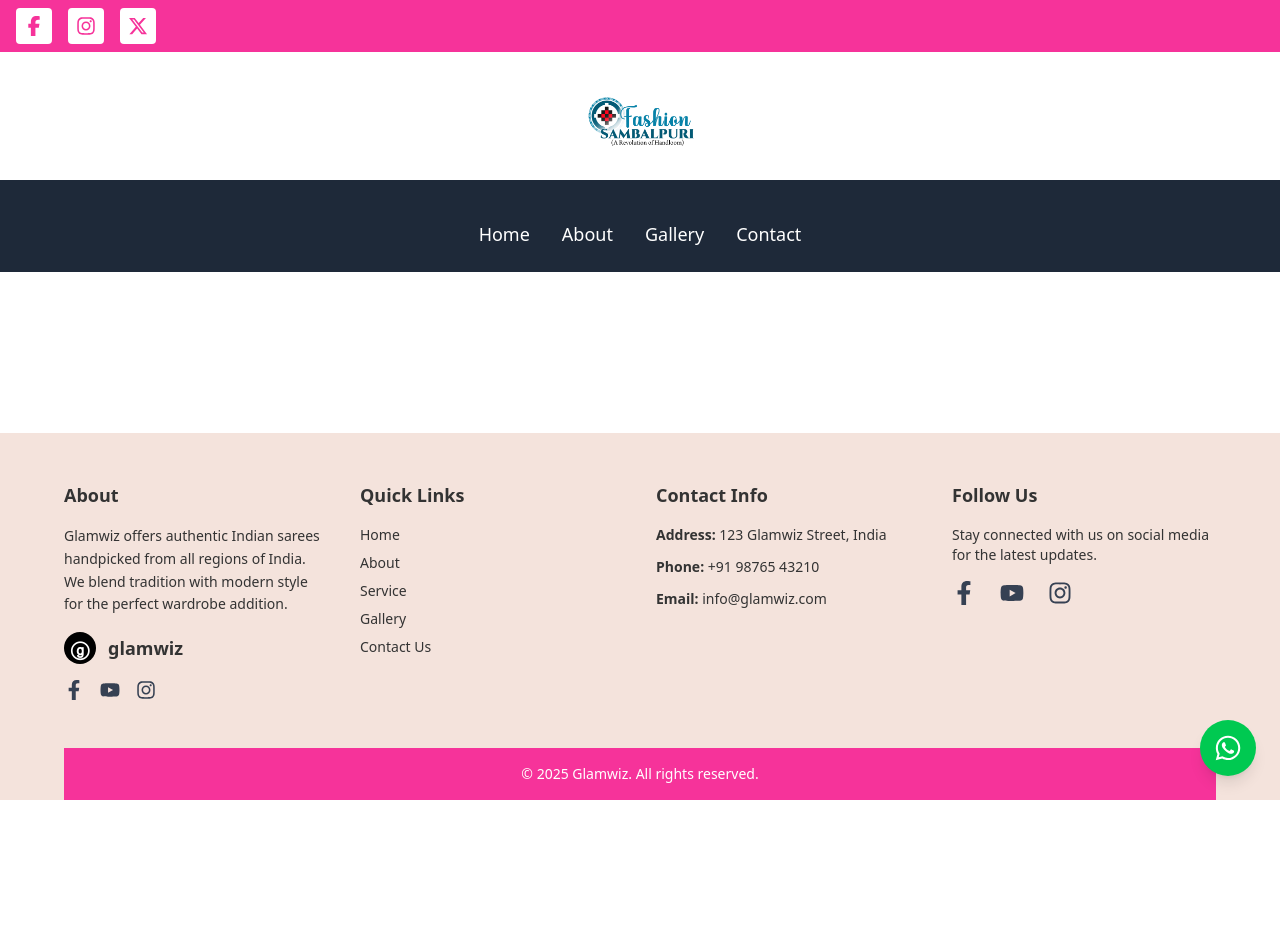
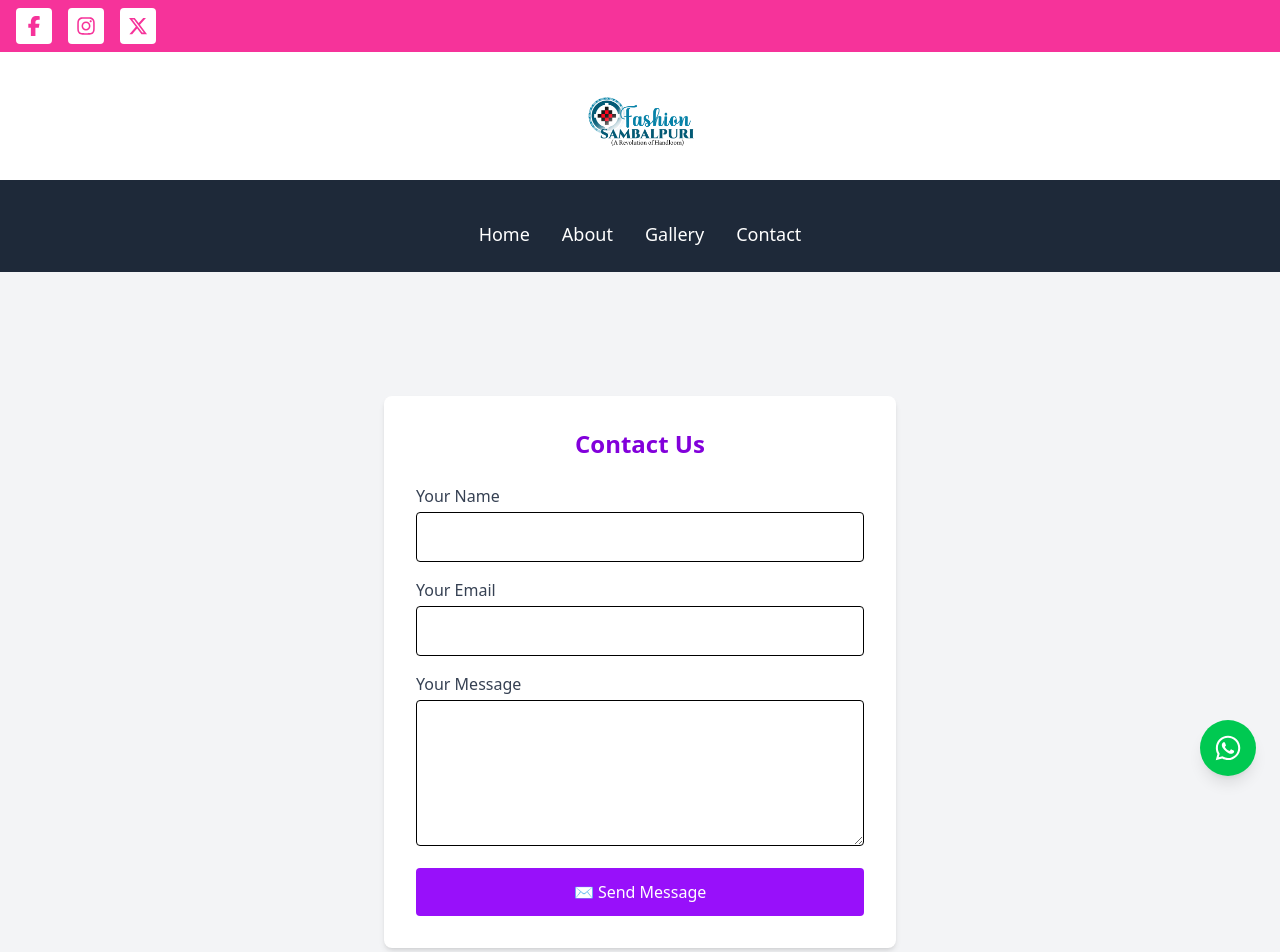
Before and after one commit to Vaishali1359/SareeWeb, a React (Vite) app: page /contactus in a window 1280 px wide. Shown: the top 952 px of the page. Before the commit the page ends 800 px from the top, so only its background shows below. Built offline with nearby package versions, Linux system fonts and the light colour scheme.

Commit message:
contactFrom

```diff
--- a/package.json
+++ b/package.json
@@ -10,6 +10,7 @@
     "preview": "vite preview"
   },
   "dependencies": {
+    "@emailjs/browser": "^4.4.1",
     "@tailwindcss/vite": "^4.1.13",
     "lucide-react": "^0.545.0",
     "react": "^19.1.1",
--- a/src/App.jsx
+++ b/src/App.jsx
@@ -7,6 +7,7 @@ import Footer from './Components/Othersubpage/Footer';
 import WhatsAppButton from './Components/Button/WhatsAppButton';
 import About from './Components/AboutMain/About';
 import AllSaree from './Components/Othersubpage/AllSaree'
+import ContactForm from './Components/Othersubpage/ContactForm';
 const App = () => {
   return (
     <div className="flex flex-col min-h-screen">
@@ -18,6 +19,7 @@ const App = () => {
           <Route path='/about' element={<About />} />
           {/* Add other routes as needed */}
           <Route path='/gallery' element={<AllSaree />} />
+          <Route path='/contactus' element={<ContactForm />} />
         </Routes>
       </div>
 
--- a/src/Components/Button/WhatsAppButton.jsx
+++ b/src/Components/Button/WhatsAppButton.jsx
@@ -3,8 +3,8 @@ import React from 'react';
 import { FaWhatsapp } from 'react-icons/fa';
 
 export default function WhatsAppButton({
-  number = "51955081075",
-  message = "Hola! Quisiera más información sobre Varela 2.",
+  number = "917846954967",
+  message = "Hello! I want to know more about your sarees.",
 }) {
   const whatsappURL = `https://wa.me/${number}?text=${encodeURIComponent(message)}`;
 
--- a/src/Components/Navbar/FooterNav.jsx
+++ b/src/Components/Navbar/FooterNav.jsx
@@ -32,7 +32,7 @@ const FooterNav = () => {
         <Link to="/gallery" className="hover:text-gray-400 transition">
           Gallery
         </Link>
-        <Link to="/contact" className="hover:text-gray-400 transition">
+        <Link to="/contactus" className="hover:text-gray-400 transition">
           Contact
         </Link>
       </nav>
--- /dev/null
+++ b/src/Components/Othersubpage/ContactForm.jsx
@@ -0,0 +1,77 @@
+import React, { useRef } from "react";
+import emailjs from "@emailjs/browser";
+
+const ContactForm = () => {
+  const form = useRef();
+
+  const sendEmail = (e) => {
+    e.preventDefault();
+
+    emailjs
+      .sendForm(
+        "service_h5615ls",      // ✅ Your service ID
+        "template_sd2281j",     // ✅ Your template ID
+        form.current,
+        "zBCZPaU4IU0LNVDEt"     // ✅ Your public key
+      )
+      .then(() => {
+        alert("✅ Message sent successfully!");
+        form.current.reset();
+      })
+      .catch((error) => {
+        alert("❌ Failed to send message. Please try again.");
+        console.error("EmailJS error:", error);
+      });
+  };
+
+  return (
+    <div className="min-h-screen bg-gray-100 flex justify-center items-center p-6">
+      <form
+        ref={form}
+        onSubmit={sendEmail}
+        className="bg-white p-8 rounded-lg shadow-md w-full max-w-lg"
+      >
+        <h2 className="text-2xl font-bold text-center mb-6 text-purple-700">Contact Us</h2>
+
+        <div className="mb-4">
+          <label className="block text-gray-700 mb-1">Your Name</label>
+          <input
+            type="text"
+            name="user_name"
+            required
+            className="w-full p-3 border rounded"
+          />
+        </div>
+
+        <div className="mb-4">
+          <label className="block text-gray-700 mb-1">Your Email</label>
+          <input
+            type="email"
+            name="user_email"
+            required
+            className="w-full p-3 border rounded"
+          />
+        </div>
+
+        <div className="mb-4">
+          <label className="block text-gray-700 mb-1">Your Message</label>
+          <textarea
+            name="message"
+            rows="5"
+            required
+            className="w-full p-3 border rounded"
+          ></textarea>
+        </div>
+
+        <button
+          type="submit"
+          className="w-full bg-purple-600 text-white py-3 rounded hover:bg-purple-700 transition"
+        >
+          ✉️ Send Message
+        </button>
+      </form>
+    </div>
+  );
+};
+
+export default ContactForm;
```
Also changed, not shown: 1 other file (tests, documents, lock files or other folders).
